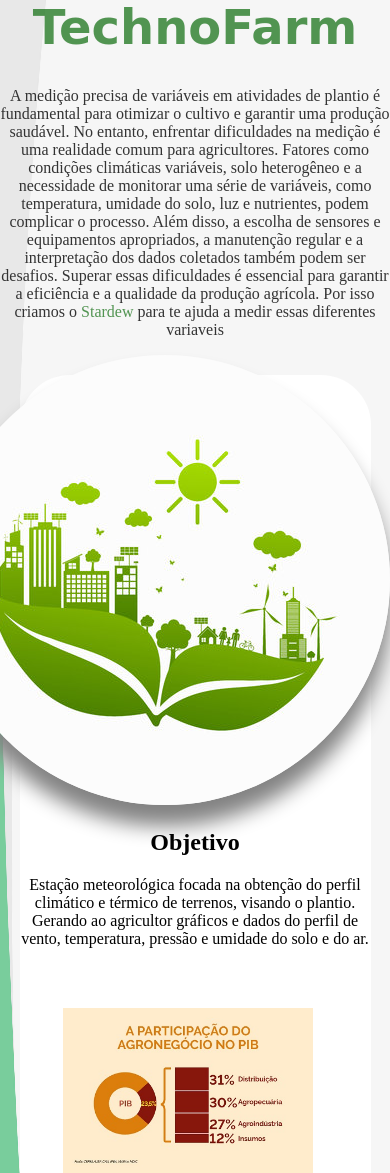
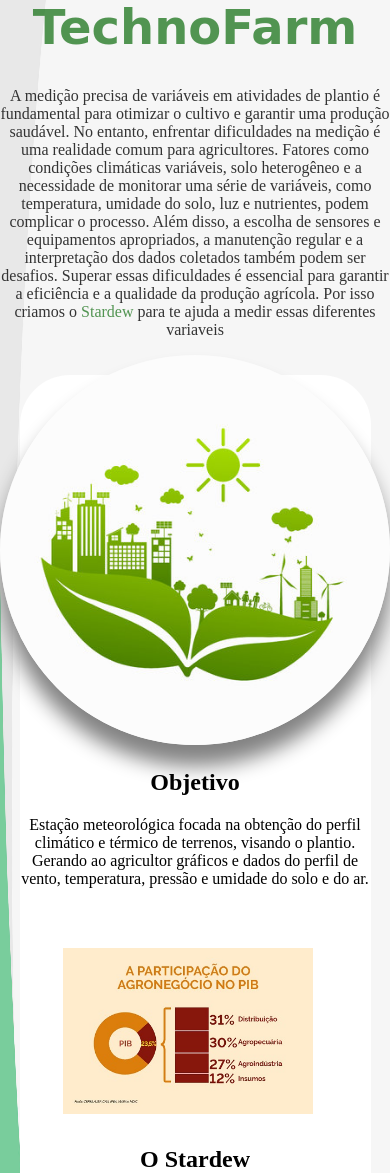
Before and after one commit to nicholas-apolinario03/nicholas-apolinario03.github.io, a PHP site: page /pagina_inicial.html in a window 390 px wide. Shown: the part 113-1286 px from the top of the page. Run offline with PHP 8.4, Linux system fonts and the light colour scheme; some libraries are stand-ins or nearby versions.

Commit message:
Update pagina_inicial.css

```diff
--- a/pagina_inicial.css
+++ b/pagina_inicial.css
@@ -233,6 +233,9 @@
     .section_img {
      margin-right: 0px;
     }
+    .section_img img {
+       width:100%
+}
 
     .section_b {
         width: 100%;
```
